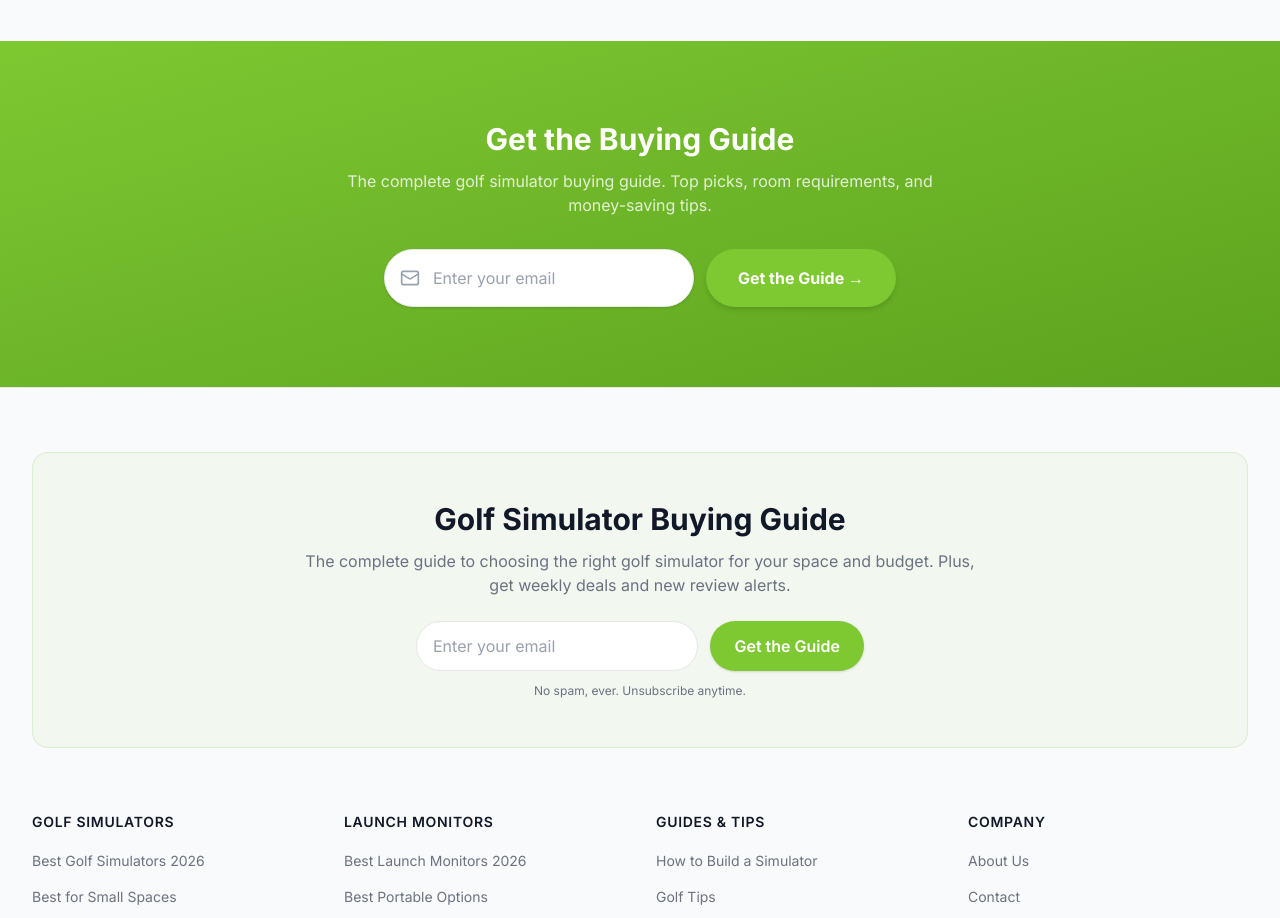
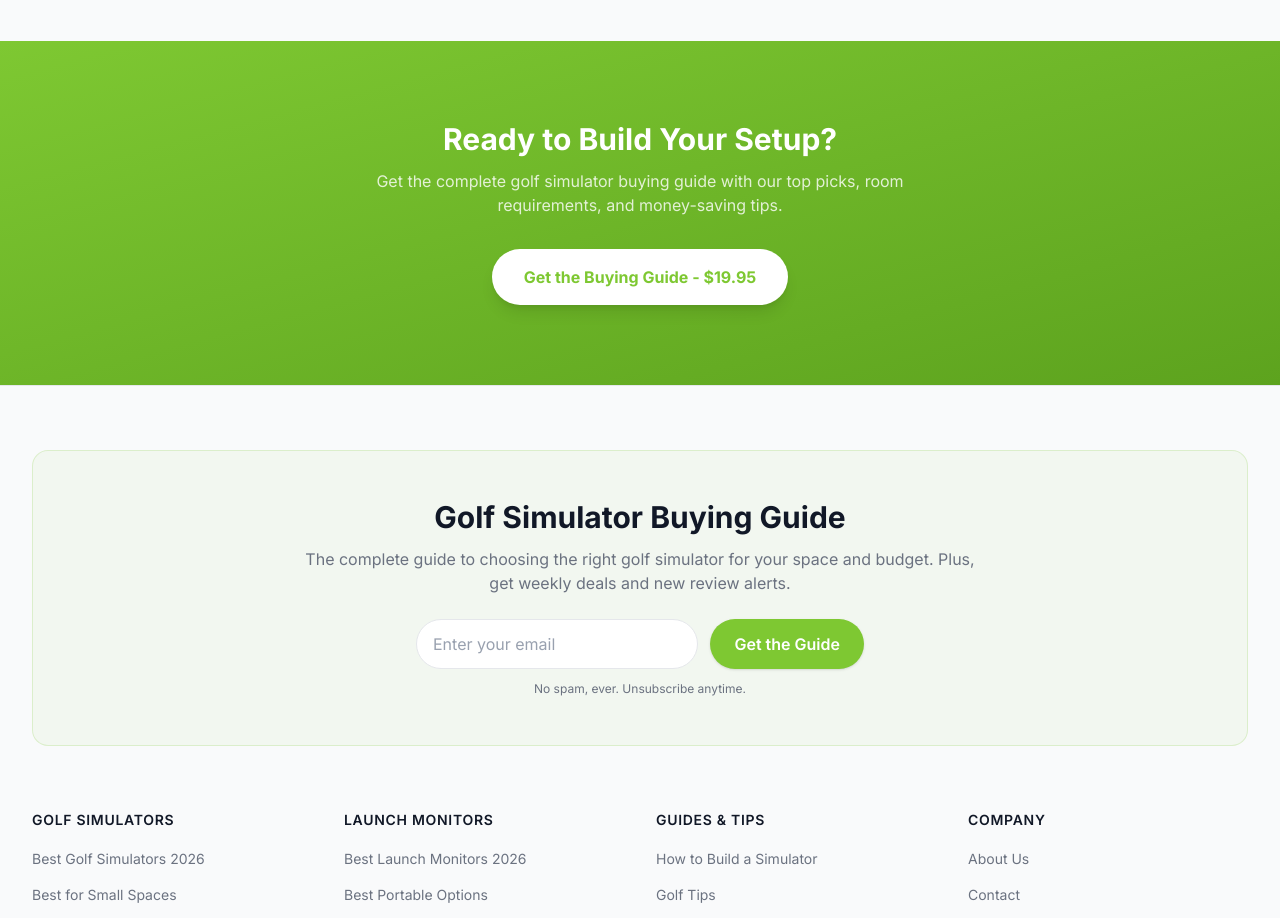
Before and after one commit to Kspratt12/parprecision, a Next.js app: page / in a window 1280 px wide. Shown: the part 3740-4658 px from the top of the page. Built offline with nearby package versions, Linux system fonts and the light colour scheme; a web font is replaced by a local one.

Commit message:
Replace duplicate newsletter CTA with Gumroad buying guide button
Homepage CTA now links directly to Gumroad ($19.95) instead of
duplicating the footer newsletter form.

Co-Authored-By: Claude Opus 4.6 (1M context) <noreply@anthropic.com>

```diff
--- a/src/app/page.tsx
+++ b/src/app/page.tsx
@@ -373,11 +373,16 @@ export default function HomePage() {
       {/* ── CTA ── */}
       <section className="bg-gradient-to-br from-primary to-primary-dark py-16 md:py-20">
         <div className="max-w-2xl mx-auto px-4 sm:px-6 lg:px-8 text-center">
-          <h2 className="text-3xl font-bold text-white mb-3">Get the Buying Guide</h2>
-          <p className="text-white/80 mb-8">The complete golf simulator buying guide. Top picks, room requirements, and money-saving tips.</p>
-          <div className="flex justify-center">
-            <NewsletterForm variant="hero" />
-          </div>
+          <h2 className="text-3xl font-bold text-white mb-3">Ready to Build Your Setup?</h2>
+          <p className="text-white/80 mb-8">Get the complete golf simulator buying guide with our top picks, room requirements, and money-saving tips.</p>
+          <a
+            href="https://sprattler3.gumroad.com/l/best-golf-simulator-for-home-pdf-guide"
+            target="_blank"
+            rel="noopener noreferrer"
+            className="inline-flex items-center gap-2 px-8 py-4 bg-white text-primary font-bold rounded-full hover:bg-gray-100 transition-all shadow-lg text-base"
+          >
+            Get the Buying Guide - $19.95
+          </a>
         </div>
       </section>
     </>
```
